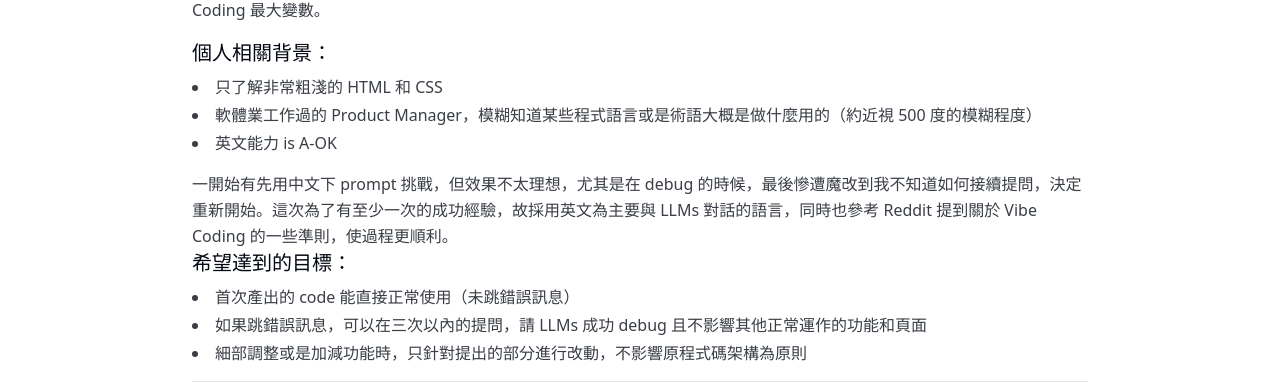
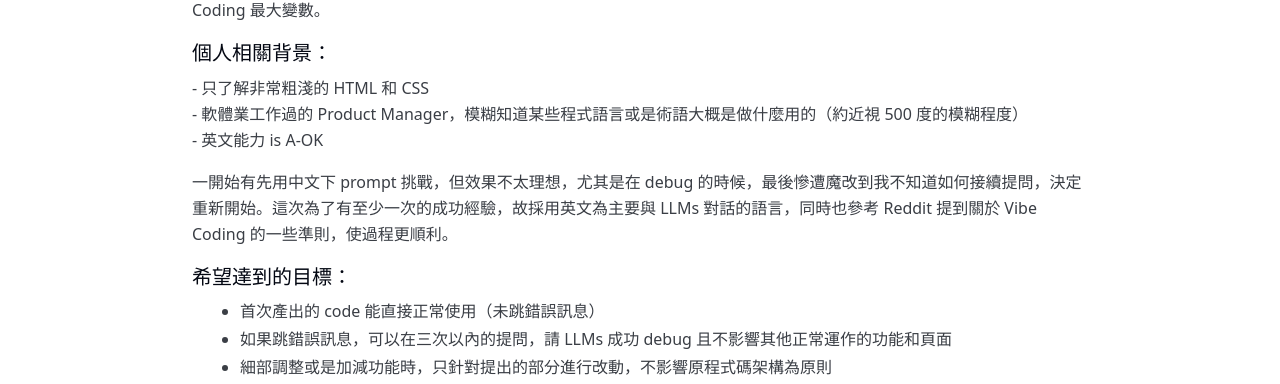
Before and after one commit to abby-chung/pineapplepizza, a React (Vite) app: page /pineapplepizza/blog/building-blog-vibe-coding-adventure in a window 1280 px wide. Shown: the part 568-952 px from the top of the page. Built offline with nearby package versions, Linux system fonts and the light colour scheme.

Commit message:
Rollback CSS and adjust post

```diff
--- a/src/data/posts.ts
+++ b/src/data/posts.ts
@@ -276,12 +276,11 @@ export const blogPosts: BlogPost[] = [
       <p>由於每個人的出發點不同，操作方法或是處理 prompt 的想法差異必定存在，這邊粗略提供個人的相關背景作為此次 Vibe Coding 最大變數。</p>
 
       <h3>個人相關背景：</h3>
-      <ul>
-        <li>只了解非常粗淺的 HTML 和 CSS</li>
-        <li>軟體業工作過的 Product Manager，模糊知道某些程式語言或是術語大概是做什麼用的（約近視 500 度的模糊程度）</li>
-        <li>英文能力 is A-OK</li>
-      </ul>
-
+      <p>
+      - 只了解非常粗淺的 HTML 和 CSS <br>
+      - 軟體業工作過的 Product Manager，模糊知道某些程式語言或是術語大概是做什麼用的（約近視 500 度的模糊程度）<br>
+      - 英文能力 is A-OK
+      </p>
       <p>一開始有先用中文下 prompt 挑戰，但效果不太理想，尤其是在 debug 的時候，最後慘遭魔改到我不知道如何接續提問，決定重新開始。這次為了有至少一次的成功經驗，故採用英文為主要與 LLMs 對話的語言，同時也參考 <a href="https://www.reddit.com/r/PromptEngineering/comments/1kyboo0/the_ultimate_vibe_coding_guide/" target="_blank">Reddit</a> 提到關於 Vibe Coding 的一些準則，使過程更順利。</p>
 
       <h3>希望達到的目標：</h3>
--- a/src/styles/globals.css
+++ b/src/styles/globals.css
@@ -85,12 +85,7 @@
 }
 
 .prose p {
-  @apply text-muted-foreground leading-relaxed;
-}
-
-.prose > * + p {
-  @apply ml-0; /* flush paragraphs with main text */
-  @apply mt-4; /* optional: control vertical spacing */
+  @apply text-muted-foreground leading-relaxed mb-4;
 }
 
 .prose blockquote {
@@ -106,11 +101,11 @@
 }
 
 .prose ul {
-  @apply list-disc list-inside text-muted-foreground mb-4;
+  @apply list-disc pl-6 text-muted-foreground mb-4;
 }
 
 .prose ol {
-  @apply list-decimal list-inside text-muted-foreground mb-4;
+  @apply list-decimal pl-6 text-muted-foreground mb-4;
 }
 
 .prose li {
```
Also changed, not shown: 4 other files (tests, documents, lock files or other folders).
